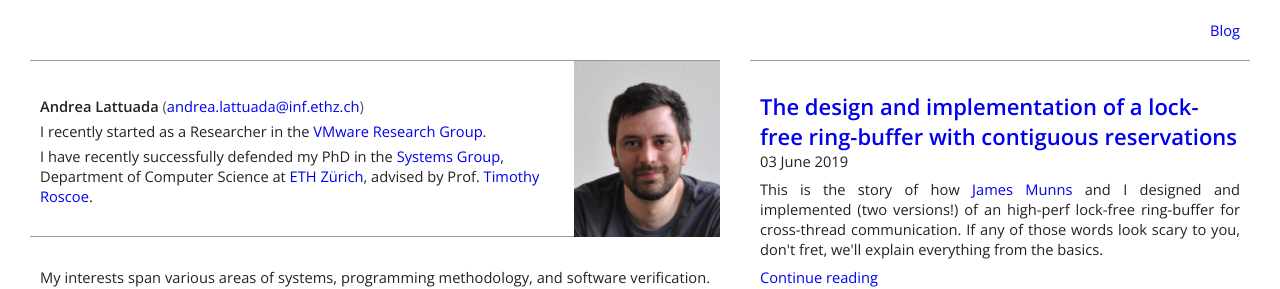
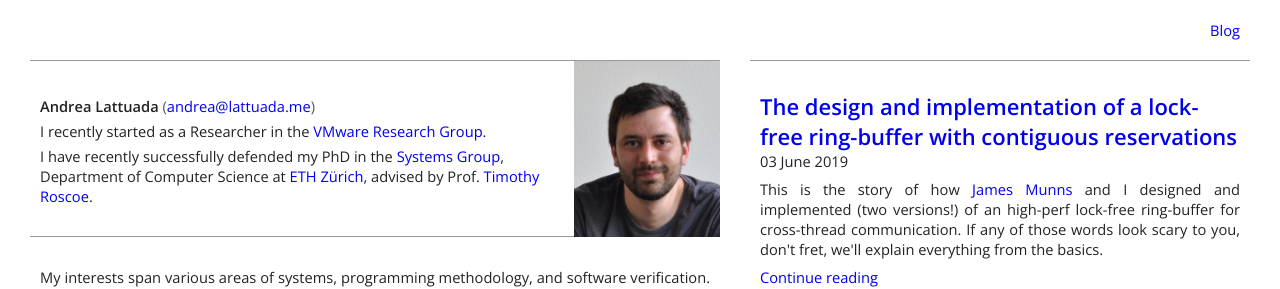
Before and after one commit to utaal/utaal.github.io, a Jekyll site: the page built from index.html, in a window 1280 px wide and 900 px high. Shown: the top 289 px of the window. Built offline with Jekyll 4.4.1, drawn with Linux system fonts in a browser that asks for light colours; nearby versions of some CDN libraries.

Commit message:
email address

```diff
--- a/index.html
+++ b/index.html
@@ -18,7 +18,7 @@
       <div class="hero">
         <div class="main relative card header">
           <img src="assets/small-profile-pic.jpg" alt="Andrea Lattuada" />
-          <p class="card-name"><span class="name-span">Andrea Lattuada</span> <span class="email">(<a href="mailto:andrea.lattuada@inf.ethz.ch">andrea.lattuada@inf.ethz.ch</a>)</span><br/></p>
+          <p class="card-name"><span class="name-span">Andrea Lattuada</span> <span class="email">(<a href="mailto:andrea@lattuada.me">andrea@lattuada.me</a>)</span><br/></p>
           <p>I recently started as a Researcher in the <a href="https://research.vmware.com">VMware Research Group</a>.</p>
           <p>I have recently successfully defended my PhD in the <a href="https://www.systems.ethz.ch">Systems Group</a>, Department of Computer Science at <a href="https://www.ethz.ch/en.html">ETH Zürich</a>, advised by Prof. <a target="_blank" href="https://people.inf.ethz.ch/troscoe/">Timothy Roscoe</a>.</p>
         </div>
```
